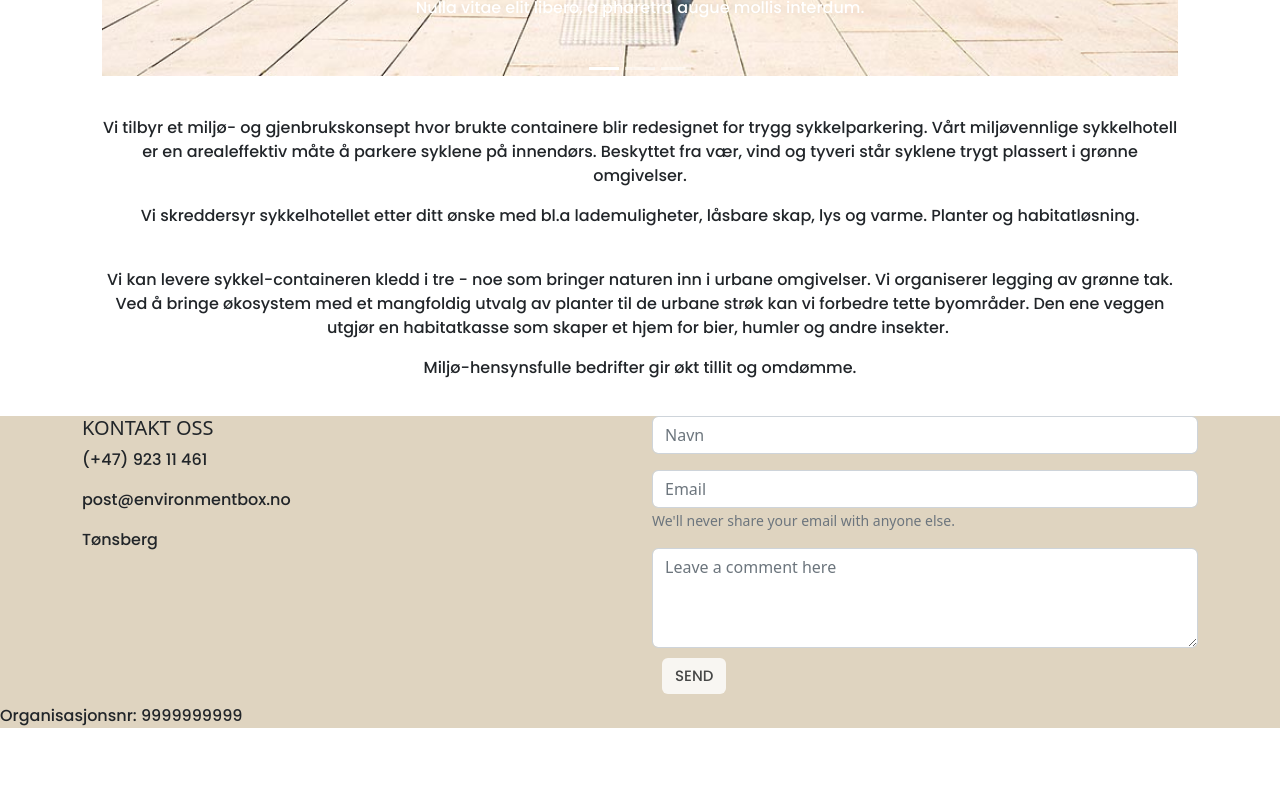
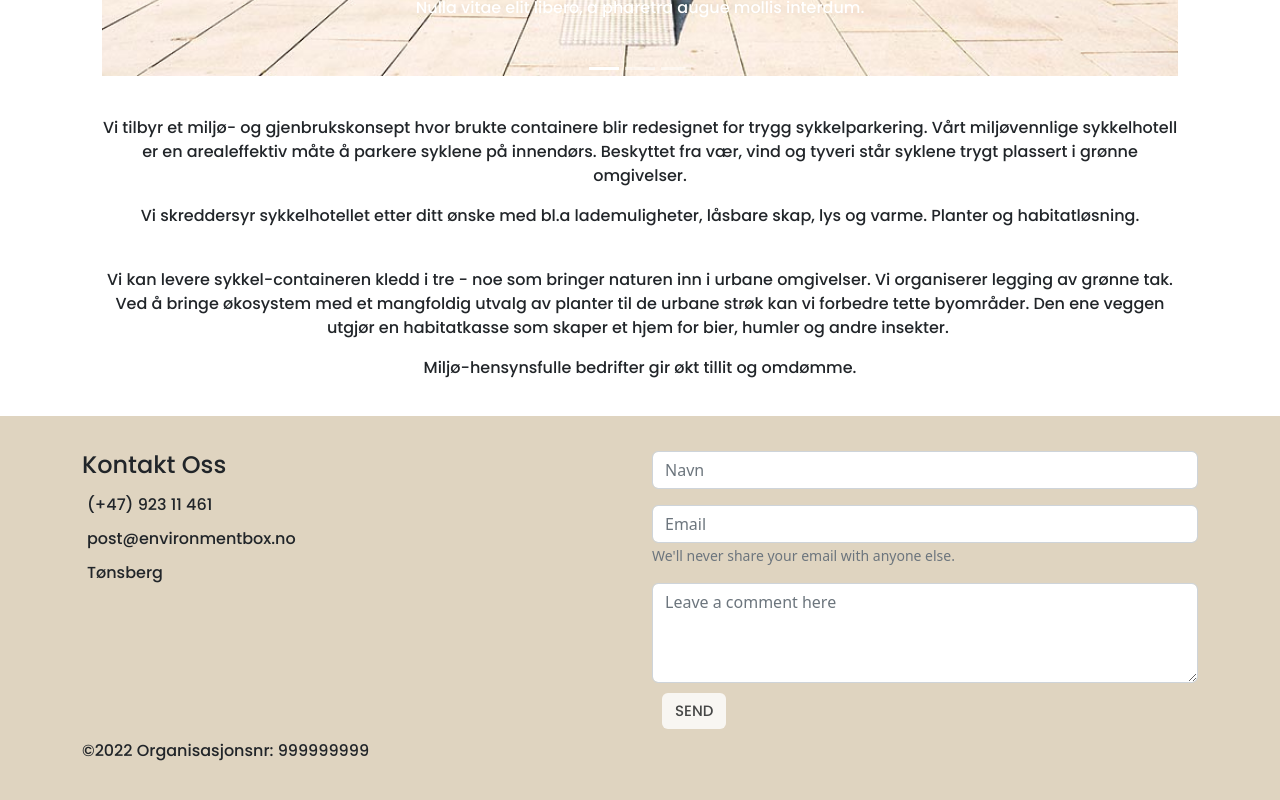
Before and after one commit to Noroff-FEU-Assignments/project-exam-2-lonsoien, a React (Create React App) app in the folder project-exam-2-lonsoien/: page /containerfolie in a window 1280 px wide. Shown: the part 877-1677 px from the top of the page. Before the commit the page ends 1621 px from the top, so only its background shows below. Built offline with nearby package versions, Linux system fonts and the light colour scheme; a web font is replaced by a local one.

Commit message:
footer edit

```diff
--- a/project-exam-2-lonsoien/src/components/footer/Footer.js
+++ b/project-exam-2-lonsoien/src/components/footer/Footer.js
@@ -1,31 +1,56 @@
 import React from 'react';
 import FormContact from '../layout/FormContact';
-import Container from 'react-bootstrap/esm/Container';
-import Row from 'react-bootstrap/Row';
-import Col from 'react-bootstrap/esm/Col';
+//import Container from 'react-bootstrap/esm/Container';
+//import Row from 'react-bootstrap/Row';
+//import Col from 'react-bootstrap/esm/Col';
 
 function Footer() {
     return (
         <>
-        <footer>
-        <Container className="footer-box">
-          <Row>
-            <Col md={6}>
-                <h5>KONTAKT OSS</h5>
-                <p> (+47) 923 11 461</p>
-                <p> post@environmentbox.no</p>
-                <p> Tønsberg</p>
-            </Col>
-            <Col md={6}>
-                <FormContact />
-            </Col>
-          </Row>
-        </Container>
-
-        <p>Organisasjonsnr: 9999999999</p>
-        </footer>
+        <div className="main-footer">
+          <div className="container">
+            <div className="row">
+              {/*Column 1 */}
+              <div className="col-md-6 col sm-6">
+                <h4>Kontakt Oss</h4>
+                <ul className="list-unstyled">
+                  <li>(+47) 923 11 461</li>
+                  <li>post@environmentbox.no</li>
+                  <li>Tønsberg</li>
+                </ul>
+              </div>
+              <div className="col-md-6 col sm-6">
+              <FormContact />
+              </div>
+            </div>
+            {/* Footer Bottom */}
+            <div className="footer-bottom">
+              <p className="text-xs-center">
+                &copy;{new Date().getFullYear()} Organisasjonsnr: 999999999
+              </p>
+            </div>
+          </div>
+        </div>
         </>
     )
 }
 
 export default Footer;
+
+//  <footer>
+//<Container className="footer-box">
+//<Row>
+//  <Col md={6}>
+ //     <h5>KONTAKT OSS</h5>
+ //     <p> (+47) 923 11 461</p>
+  //    <p> post@environmentbox.no</p>
+  //    <p> Tønsberg</p>
+ // </Col>
+ // <Col md={6}>
+  //    <FormContact />
+ // </Col>
+// </Row>
+// </Container>
+
+ // <p>Organisasjonsnr: 9999999999</p>
+//  </footer>
--- a/project-exam-2-lonsoien/src/sass/partials/_footer.scss
+++ b/project-exam-2-lonsoien/src/sass/partials/_footer.scss
@@ -3,7 +3,12 @@
     text-align: center !important;
 }
 
-footer {
+.main-footer {
+    padding: 35px;
     background-color: #DFD4C0 !important;
-    margin: -10 !important;
+    margin: 0 !important;
 }
+
+li {
+    padding: 5px;
+}
--- a/project-exam-2-lonsoien/src/sass/partials/_typography.scss
+++ b/project-exam-2-lonsoien/src/sass/partials/_typography.scss
@@ -4,7 +4,7 @@ h1, h2, h3 {
     padding: 10px;
 }
 
-p, {
+h4, p, li {
     font-family: 'Poppins', sans-serif;
 }
 
```
